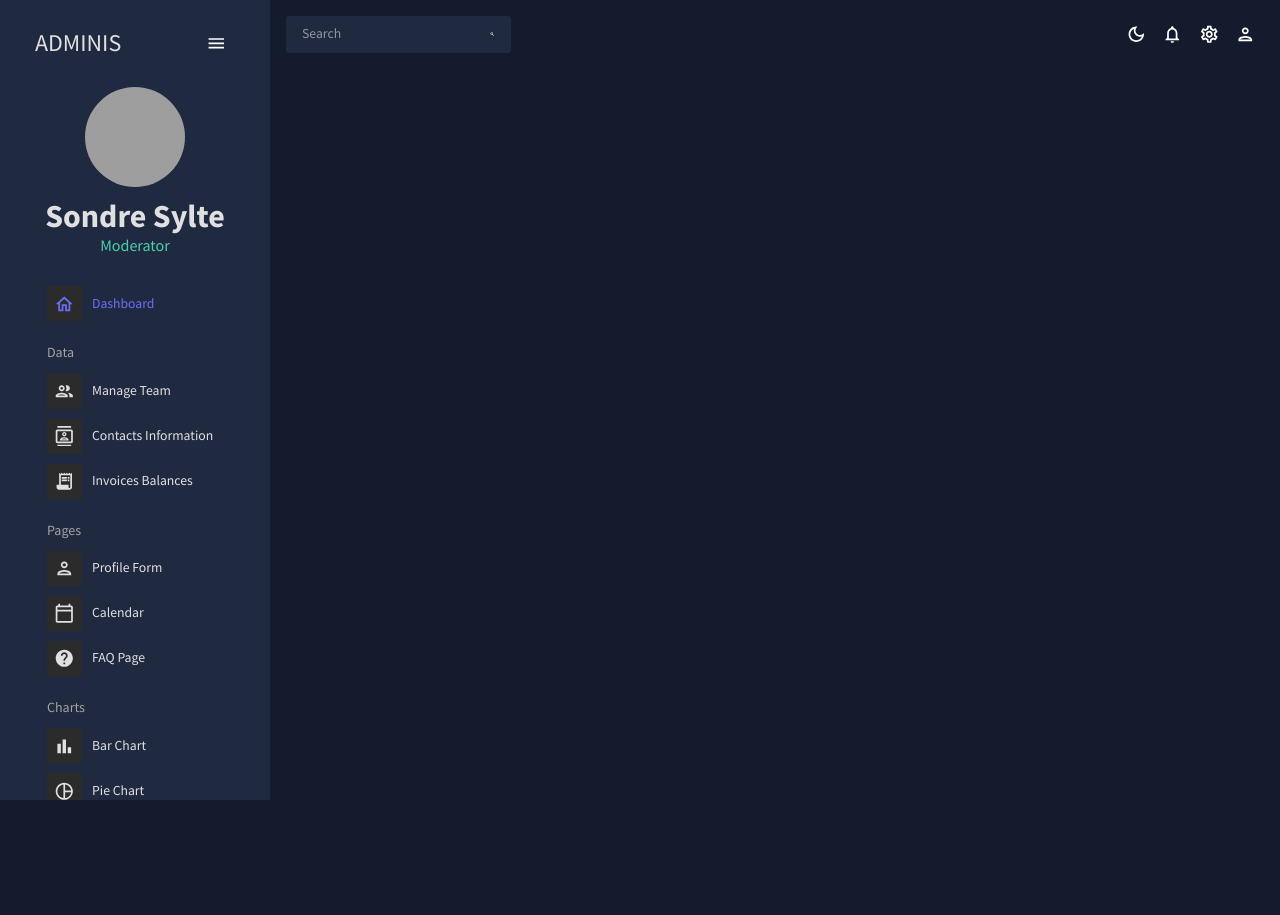
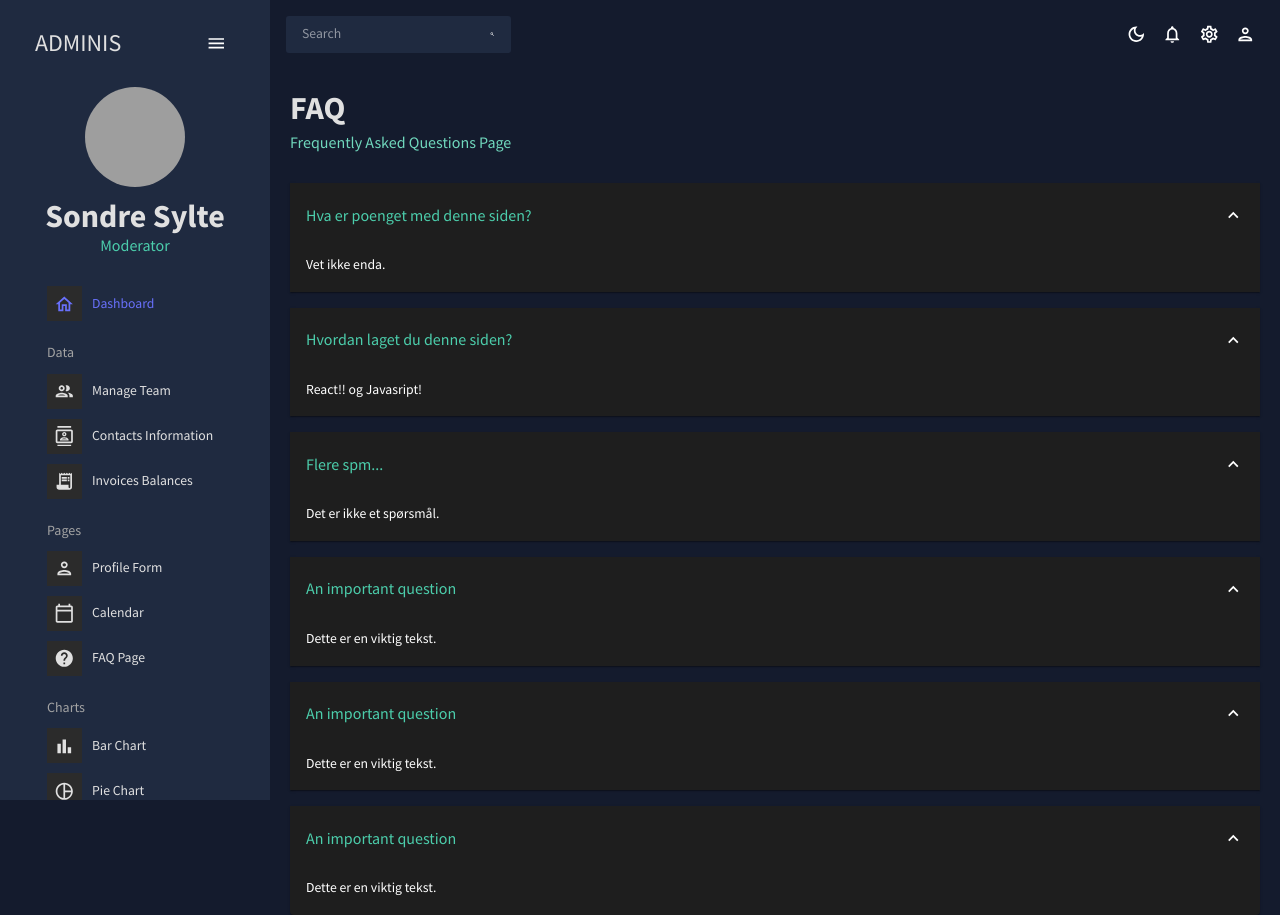
Before and after one commit to SondreSylte/dashboard, a React (Create React App) app: page /faq in a window 1280 px wide. Before the commit the page ends 800 px from the top, so only its background shows below. Built offline with nearby package versions, Linux system fonts and the light colour scheme; grey boxes are pictures that could not be loaded.

Commit message:
Laget ferdig FAQ siden.

```diff
--- a/src/App.js
+++ b/src/App.js
@@ -6,11 +6,11 @@ import Dashboard from "./scenes/dashboard";
 import Team from "./scenes/team";
 import Invoices from "./scenes/invoices";
 import Contacts from "./scenes/contacts";
+import FAQ from "./scenes/faq";
 // import Bar from "./scenes/bar";
 import Form from "./scenes/form";
 // import Line from "./scenes/line";
 // import Pie from "./scenes/pie";
-// import FAQ from "./scenes/faq";
 // import Geography from "./scenes/geography";
 import { CssBaseline, ThemeProvider } from "@mui/material";
 import { ColorModeContext, useMode } from "./theme";
@@ -36,10 +36,10 @@ function App() {
               <Route path="/contacts" element={<Contacts />} />
               <Route path="/invoices" element={<Invoices />} />
               <Route path="/form" element={<Form />} />
+              <Route path="/faq" element={<FAQ />} />
               {/*<Route path="/bar" element={<Bar />} />
               <Route path="/line" element={<Line />} />
               <Route path="/pie" element={<Pie />} />
-              <Route path="/faq" element={<FAQ />} />
               <Route path="/geography" element={<Geography />} />*/}
               <Route path="/calendar" element={<Calendar />} />
             </Routes>
--- a/src/scenes/faq/index.jsx
+++ b/src/scenes/faq/index.jsx
@@ -1,13 +1,99 @@
-import {Box, useTheme, Typography} from "@mui/material";
+import React from "react";
+import { Box, useTheme, Typography } from "@mui/material";
 import Header from "../../components/Header";
-import Accordion from "@mui/material";
+import Accordion from "@mui/material/Accordion";
 import AccordionSummary from "@mui/material/AccordionSummary";
 import AccordionDetails from "@mui/material/AccordionDetails";
 import ExpandMoreIcon from "@mui/icons-material/ExpandMore";
-import {tokens} from "../../theme";
+import { tokens } from "../../theme";
 
 const FAQ = () => {
+  const theme = useTheme();
+  const colors = tokens(theme.palette.mode);
 
-}
+  return (
+    <Box m="20px">
+      <Header title="FAQ" subtitle="Frequently Asked Questions Page" />
+      <Accordion defaultExpanded>
+        <AccordionSummary expandIcon={<ExpandMoreIcon/>}>
+            <Typography color={colors.greenAccent[500]} variant = "h5">
+                Hva er poenget med denne siden?
+            </Typography>
+        </AccordionSummary>
+        <AccordionDetails>
+            <Typography>
+                Vet ikke enda.
+            </Typography>
+        </AccordionDetails>
+        </Accordion>
+
+        <Accordion defaultExpanded>
+        <AccordionSummary expandIcon={<ExpandMoreIcon/>}>
+            <Typography color={colors.greenAccent[500]} variant = "h5">
+                Hvordan laget du denne siden?
+            </Typography>
+        </AccordionSummary>
+        <AccordionDetails>
+            <Typography>
+                React!! og Javasript!
+            </Typography>
+        </AccordionDetails>
+        </Accordion>
+
+        <Accordion defaultExpanded>
+        <AccordionSummary expandIcon={<ExpandMoreIcon/>}>
+            <Typography color={colors.greenAccent[500]} variant = "h5">
+                Flere spm...
+            </Typography>
+        </AccordionSummary>
+        <AccordionDetails>
+            <Typography>
+                Det er ikke et spørsmål.
+            </Typography>
+        </AccordionDetails>
+        </Accordion>
+
+        <Accordion defaultExpanded>
+        <AccordionSummary expandIcon={<ExpandMoreIcon/>}>
+            <Typography color={colors.greenAccent[500]} variant = "h5">
+                An important question
+            </Typography>
+        </AccordionSummary>
+        <AccordionDetails>
+            <Typography>
+                Dette er en viktig tekst.
+            </Typography>
+        </AccordionDetails>
+        </Accordion>
+
+        <Accordion defaultExpanded>
+        <AccordionSummary expandIcon={<ExpandMoreIcon/>}>
+            <Typography color={colors.greenAccent[500]} variant = "h5">
+                An important question
+            </Typography>
+        </AccordionSummary>
+        <AccordionDetails>
+            <Typography>
+                Dette er en viktig tekst.
+            </Typography>
+        </AccordionDetails>
+        </Accordion>
+
+        <Accordion defaultExpanded>
+        <AccordionSummary expandIcon={<ExpandMoreIcon/>}>
+            <Typography color={colors.greenAccent[500]} variant = "h5">
+                An important question
+            </Typography>
+        </AccordionSummary>
+        <AccordionDetails>
+            <Typography>
+                Dette er en viktig tekst.
+            </Typography>
+        </AccordionDetails>
+        </Accordion>
+
+    </Box>
+  );
+};
 
 export default FAQ;
```
